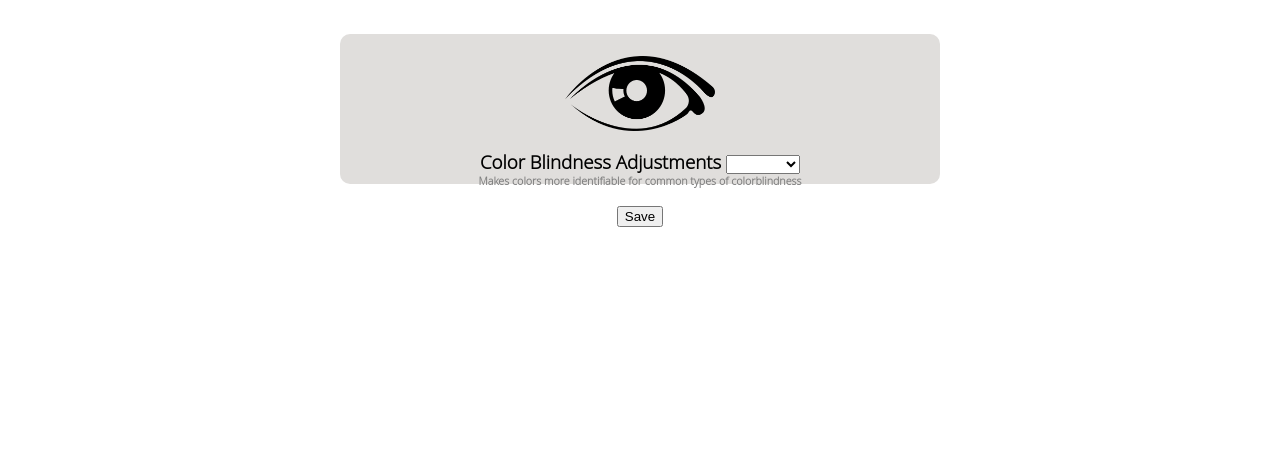
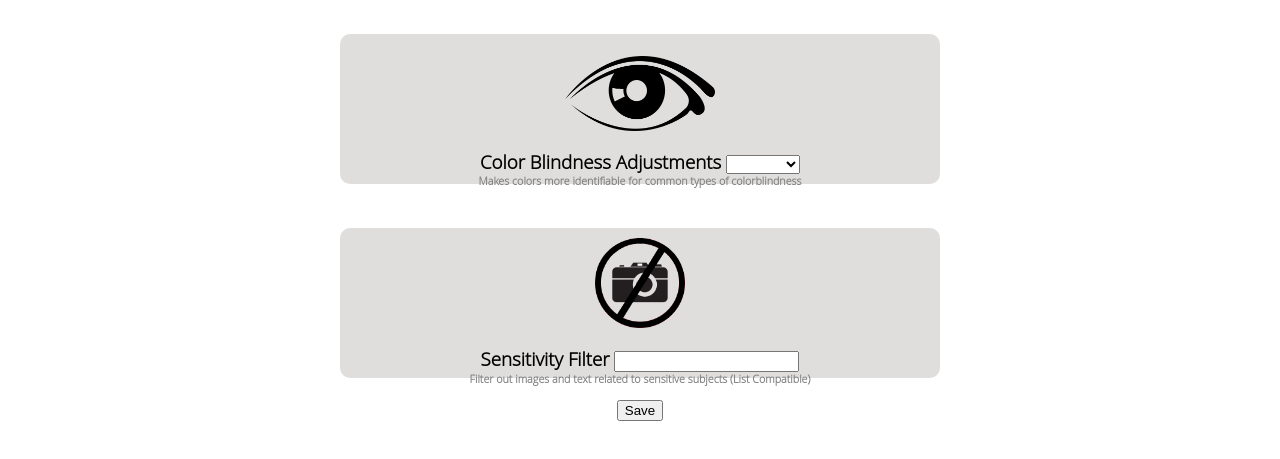
Before and after one commit to KevinTXY/WACS, a browser extension: page src/settings.html in a window 1280 px wide. Shown: the part 289-748 px from the top of the page. Drawn offline with Linux system fonts and the light colour scheme.

Commit message:
Added Sensitivity Filter to settings

```diff
--- a/src/settings.css
+++ b/src/settings.css
@@ -67,3 +67,10 @@ h6{
 #confirm{
   text-align: center;
 }
+
+#cam{
+  margin-top: 10px;
+  width: 90px;
+  height: 90px;
+  position: relative;
+}
--- a/src/settings.html
+++ b/src/settings.html
@@ -35,6 +35,17 @@
     </h3>
   <h6> Makes colors more identifiable for common types of colorblindness  </h6>
 </div>
+</br></br>
+
+
+<div class = "outerbox">
+  <img id="cam" src="/resources/cam.png" />
+  <h3 class = "label"> Sensitivity Filter
+    <input type = "text" id = "ii" value = "">
+    </select>
+  </h3>
+  <h6> Filter out images and text related to sensitive subjects (List Compatible) </h6>
+</div>
 
 
 
--- a/src/settings.js
+++ b/src/settings.js
@@ -1,9 +1,11 @@
 function save_options(){
   var epichoice = document.getElementById('epi').value;
   var cbchoice = document.getElementById('cb').value;
+  var iichoice = document.getElementById('ii').value;
   chrome.storage.sync.set({
     myepichoice: epichoice,
-    mycbchoice: cbchoice
+    mycbchoice: cbchoice,
+    myiichoice: iichoice
   }, function(){
     var status = document.getElementById('status');
     status.textContent = 'Options saved.';
@@ -16,10 +18,12 @@ function save_options(){
 function restore_options(){
   chrome.storage.sync.get({
     myepichoice: 'disabled',
-    mycbchoice: 'disabled'
+    mycbchoice: 'disabled',
+    myiichoice: ''
   }, function(items){
   document.getElementById('epi').value = items.myepichoice;
   document.getElementById('cb').value = items.mycbchoice;
+  document.getElementById('ii').value = items.myiichoice;
   });
 }
 
```
